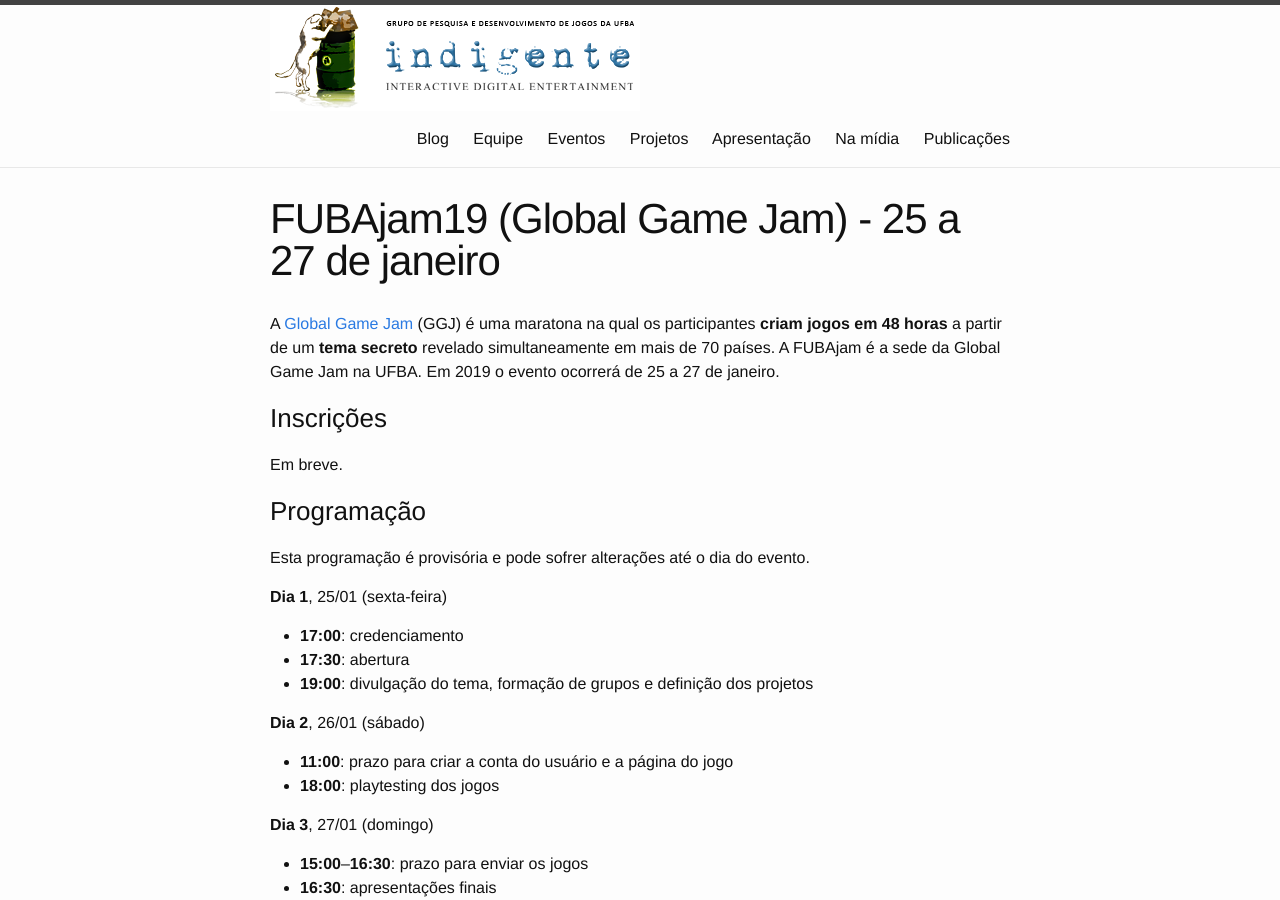
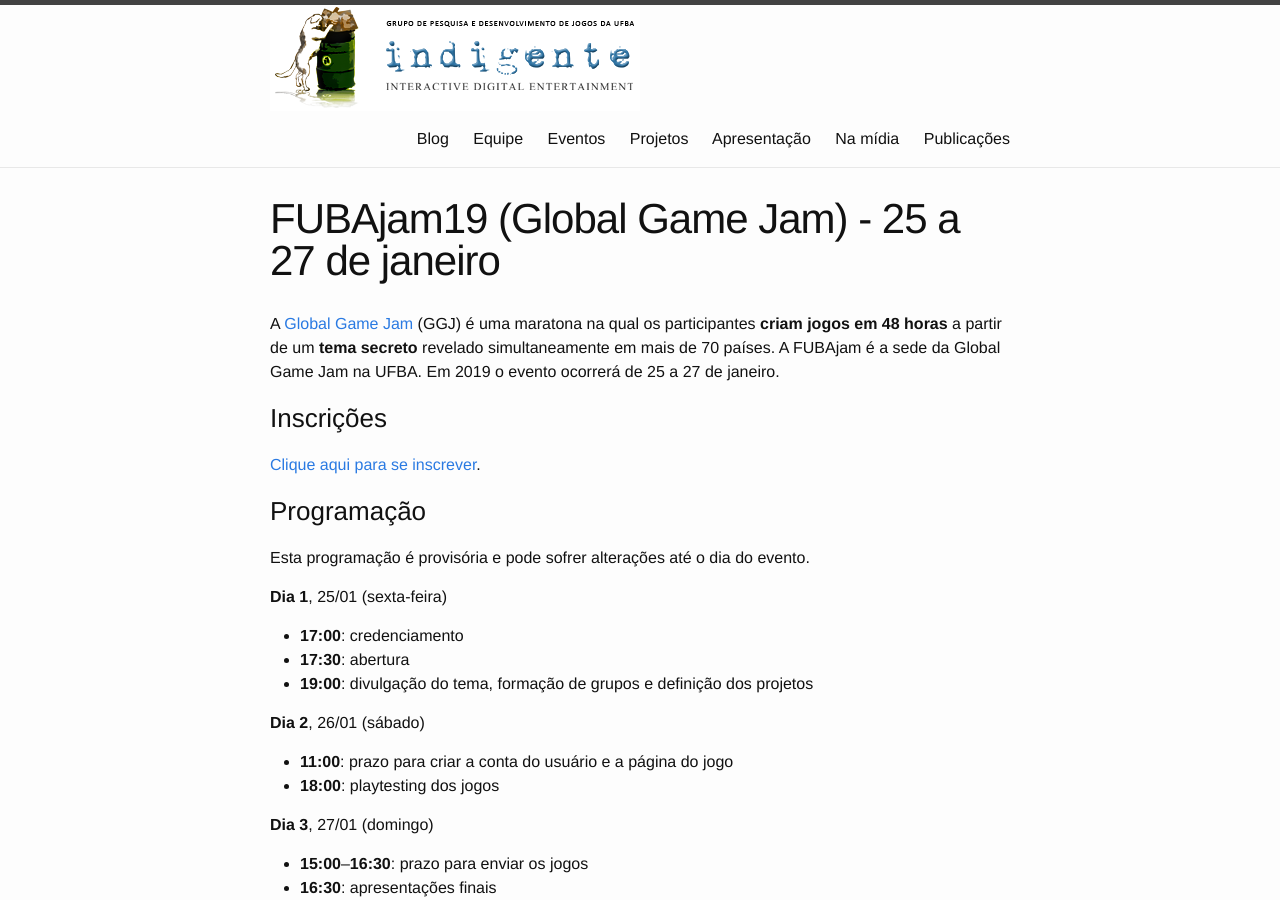
Before and after one commit to indigente/old-indigente.github.io, a Jekyll site: the page built from fubajam19.md, in a window 1280 px wide and 900 px high. Built offline with Jekyll 4.4.1, drawn with Linux system fonts in a browser that asks for light colours.

Commit message:
Adiciona form de inscrição

```diff
--- a/fubajam19.md
+++ b/fubajam19.md
@@ -9,7 +9,7 @@ A [Global Game Jam](http://globalgamejam.org/) (GGJ) é uma maratona na qual os
 
 ### Inscrições
 
-Em breve.
+[Clique aqui para se inscrever](https://goo.gl/forms/PvtD1XuqSNFAEA7c2).
 
 ### Programação
 
```
